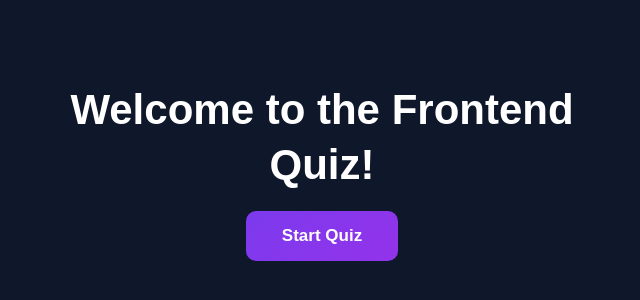
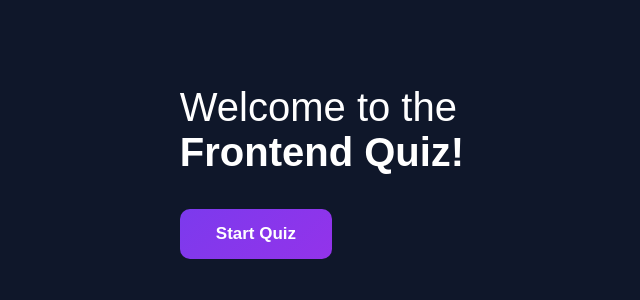
Before and after one commit to ravenpresado/quiz-app, a React (Vite) app: page / in a window 1280 px wide. Shown: the part 228-528 px from the top of the page, without its empty margins (318-958 px from the left). Built offline with nearby package versions, Linux system fonts and the light colour scheme.

Commit message:
Update homepage heading and quiz styling

```diff
--- a/src/Components/HomePage.jsx
+++ b/src/Components/HomePage.jsx
@@ -7,7 +7,12 @@ function HomePage() {
   return (
     <main className="home-page">
       <section className="home-card">
-        <h1>Welcome to the Frontend Quiz!</h1>
+
+<h1>
+  <span className="welcome-normal">Welcome to the</span>
+  <br />
+  <strong>Frontend Quiz!</strong>
+</h1>
 
         <button
           className="start-quiz-button"
--- a/src/index.css
+++ b/src/index.css
@@ -291,22 +291,16 @@ p {
   font-family: Arial, sans-serif;
 }
 
-.home-card {
-  width: 100%;
-  max-width: 650px;
-  margin: 0 auto;
-  padding: 40px 24px;
-  text-align: center;
-  box-sizing: border-box;
+
+/* Homepage heading font weights */
+.home-card .welcome-normal {
+  font-weight: 400;
 }
 
-.home-card h1 {
-  color: #ffffff;
-  font-size: clamp(28px, 5vw, 42px);
+.home-card h1 strong {
   font-weight: 700;
-  line-height: 1.3;
-  margin: 0 0 18px;
 }
+
 
 .home-card p {
   color: #cbd5e1;
```
